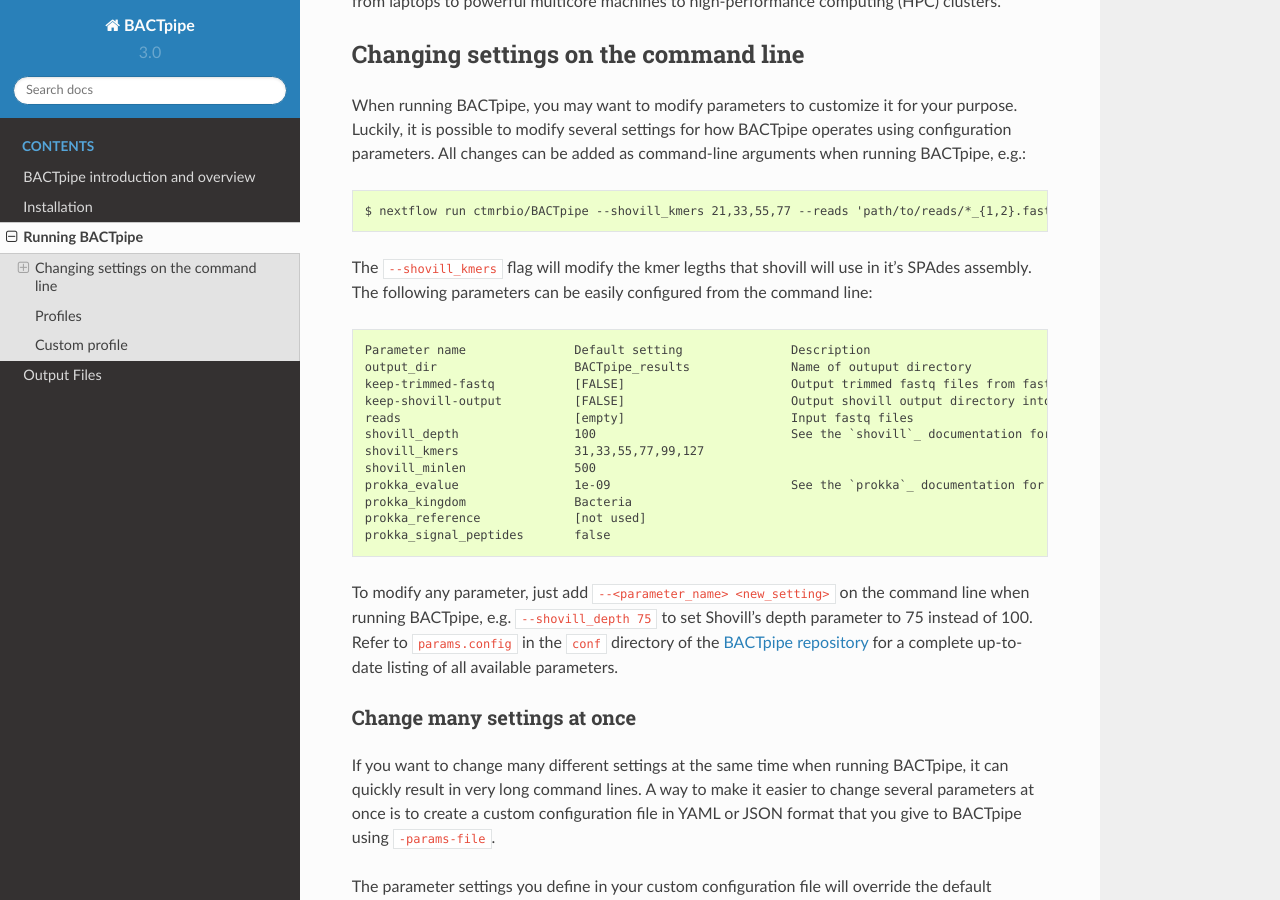
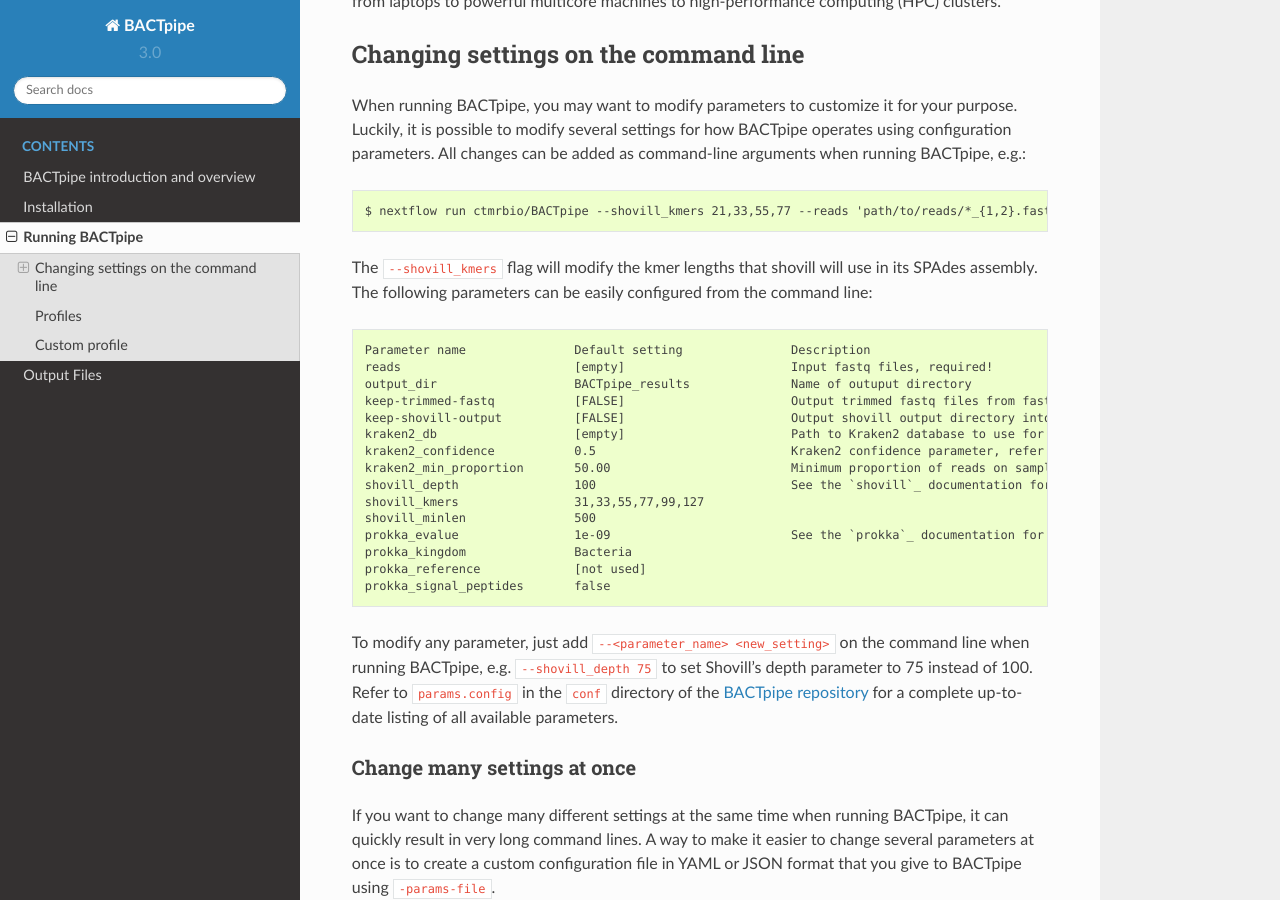
Before and after one commit to ctmrbio/BACTpipe, a Sphinx documentation site: the page built from docs/source/running.rst, in a window 1280 px wide and 900 px high, scrolled down 802 px. Built offline with Sphinx 7.4.7 and the Read the Docs theme 2.0.0, drawn with Linux system fonts in a browser that asks for light colours; some of the changed text lies outside the part shown.

Commit message:
Update docs

```diff
--- a/docs/source/installation.rst
+++ b/docs/source/installation.rst
@@ -16,10 +16,11 @@
 .. _Conda: https://docs.conda.io/en/latest/
 
 
-
 Install BACTpipe
 ****************
-After installing all the beforementioned dependencies, BACTpipe (`Github repository`_) will itself install the software needed for the process using conda when running the pieline.
+After installing all the beforementioned dependencies, BACTpipe (`Github
+repository`_) will itself install the software needed for the process using
+conda when running the pieline.
 
 .. _Github repository: https://github.com/ctmrbio/BACTpipe/tree/master
 
--- a/docs/source/output.rst
+++ b/docs/source/output.rst
@@ -25,10 +25,11 @@
 | fastp           | - ``*.fastp.fq.gz``  (optional)              | - Trimmed reads for each sample (For R1 and R2 respectively)                                                                                    |
 |                 | - ``*fastp.json``                            | - Quality trimming statistics                                                                                                                   |
 +-----------------+----------------------------------------------+-------------------------------------------------------------------------------------------------------------------------------------------------+
+| kraken2         | - ``*.kreport``                              | - Kraken2 report                                                                                                                                |
+|                 | - ``*.classification.txt``                   | - Genus, species, and Gram stain classification                                                                                                 |
++-----------------+----------------------------------------------+-------------------------------------------------------------------------------------------------------------------------------------------------+
 | shovill         | - ``*_shovill``   (optional)                 | - Shovill output directory containing ``*.fa``, ``*.fasta``, ``*.fastg``, ``*.gfa``, ``*.hist``, ``*.log``, ``*.changes``, and ``*.tab`` files  |
 |                 | - ``*.assembly_stats.txt``                   | - Summary of assembly statistics                                                                                                                |
-+-----------------+----------------------------------------------+-------------------------------------------------------------------------------------------------------------------------------------------------+
-| sendsketch      | - ``*.sendsketch.txt``                       | - Sendsketch classification output table                                                                                                        |
 +-----------------+----------------------------------------------+-------------------------------------------------------------------------------------------------------------------------------------------------+
 | prokka          | - ``*.gff``                                  | - Annotation in GFF3 format, containing both sequences and annotations                                                                          |
 |                 | - ``*.gbk``                                  | - Standard Genbank file                                                                                                                         |
--- a/docs/source/running.rst
+++ b/docs/source/running.rst
@@ -7,15 +7,15 @@
     $ nextflow run ctmrbio/BACTpipe --reads 'path/to/reads/*_R{1,2}.fastq.gz'
 
 This will instruct Nextflow to go to the ``ctmrbio`` Github organization to
-download and run the ``BACTpipe`` workflow. The argument
-``--reads`` is used to tell the workflow which input files you want to run
-BACTpipe on. Note that the path to the reads must be enclosed in single quotes
-(``'``), to prevent the shell from automatically expanding asterisks (``*``)
-and curly braces (``{}``).  In the above example, the part of the filename
-matched by the asterisk will be used as the sample name in BACTpipe, and
-``{1,2}`` refers to the pair of FASTQ files for paired-end data.  Input data
-should be in FASTQ, and can be either plain FASTQ, or compressed with gzip or
-bzip2 (with ``.gz`` or ``.bz2`` file suffixes).
+download and run the ``BACTpipe`` workflow. The argument ``--reads`` is used to
+tell the workflow which input files you want to run BACTpipe on. Note that the
+path to the reads must be enclosed in single quotes (``'``), to prevent the
+shell from automatically expanding asterisks (``*``) and curly braces (``{}``).
+In the above example, the part of the filename matched by the asterisk will be
+used as the sample name in BACTpipe, and ``{1,2}`` refers to the pair of FASTQ
+files for paired-end data.  Input data should be in FASTQ, and can be either
+plain FASTQ, or compressed with gzip or bzip2 (with ``.gz`` or ``.bz2`` file
+suffixes).
 
 .. note::
 
@@ -36,23 +36,25 @@
 
 Changing settings on the command line
 -------------------------------------
-When running BACTpipe, you may want to modify
-parameters to customize it for your purpose. Luckily,
-it is possible to modify several settings for how BACTpipe
-operates using configuration parameters.
-All changes can be added as command-line arguments
-when running BACTpipe, e.g.::
+When running BACTpipe, you may want to modify parameters to customize it for
+your purpose. Luckily, it is possible to modify several settings for how
+BACTpipe operates using configuration parameters. All changes can be added as
+command-line arguments when running BACTpipe, e.g.::
 
     $ nextflow run ctmrbio/BACTpipe --shovill_kmers 21,33,55,77 --reads 'path/to/reads/*_{1,2}.fastq.gz'
 
-The ``--shovill_kmers`` flag will modify the kmer legths that shovill will use in it's SPAdes assembly. The
-following parameters can be easily configured from the command line::
+The ``--shovill_kmers`` flag will modify the kmer lengths that shovill will use
+in its SPAdes assembly. The following parameters can be easily configured from
+the command line::
 
     Parameter name               Default setting               Description
+    reads                        [empty]                       Input fastq files, required!
     output_dir                   BACTpipe_results              Name of outuput directory
     keep-trimmed-fastq           [FALSE]                       Output trimmed fastq files from fastp into output_dir
     keep-shovill-output          [FALSE]                       Output shovill output directory into output_dir
-    reads                        [empty]                       Input fastq files
+    kraken2_db                   [empty]                       Path to Kraken2 database to use for taxonomic classification
+    kraken2_confidence           0.5                           Kraken2 confidence parameter, refer to `kraken2`_ documentation for details
+    kraken2_min_proportion       50.00                         Minimum proportion of reads on sample level to classify sample as containing species
     shovill_depth                100                           See the `shovill`_ documentation for details
     shovill_kmers                31,33,55,77,99,127
     shovill_minlen               500
@@ -63,7 +65,7 @@
 
 .. _shovill: https://github.com/tseemann/shovill
 .. _prokka: https://github.com/tseemann/prokka
-
+.. _kraken2: http://ccb.jhu.edu/software/kraken2
 
 To modify any parameter, just add ``--<parameter_name> <new_setting>`` on the
 command line when running BACTpipe, e.g. ``--shovill_depth 75`` to set
@@ -101,8 +103,8 @@
 configuration settings file directly from Github, `params.config`_, and make
 any changes you want directly in your custom version of ``params.config``. The
 file actually contains some comments explaining how the different variables
-work, to help out when modifying the settings. To run BACTpipe with a custom configuration
-in the Nextflow format, you use ``-c`` on the command line::
+work, to help out when modifying the settings. To run BACTpipe with a custom
+configuration in the Nextflow format, you use ``-c`` on the command line::
 
     $ nextflow run ctmrbio/BACTpipe -c path/to/custom_params.config --reads 'path/to/reads/*_{1,2}.fastq.gz'
 
@@ -115,9 +117,9 @@
 using Nextflow: 1) arguments using double dashes (i.e. ``--reads``) and 2)
 arguments using a single dash (i.e. ``-params-file``). Arguments using double
 dashes are sent to BACTpipe for evaluation, and are typically configuration
-variables that are defined inside BACTpipe. Arguments using a single dash
-are not visible to BACTpipe but are instead used by Nextflow itself, and
-typically alters how Nextflow executes BACTpipe.
+variables that are defined inside BACTpipe. Arguments using a single dash are
+not visible to BACTpipe but are instead used by Nextflow itself, and typically
+alters how Nextflow executes BACTpipe.
 
 
 Profiles
@@ -128,7 +130,10 @@
 * ``standard`` -- For local use on e.g. a laptop or Linux server. This is the
   default profile used if no profile is explicitly specified.
 * ``rackham`` -- For use on the UPPMAX's Rackham HPC system.
-* ``ctmrnas`` -- For use on CTMR's internal analysis server.
+* ``ctmr_nas`` -- For local execution on CTMR's old analysis server.
+* ``ctmr_gandalf`` -- For use on CTMR's Gandalf Slurm HPC system.
+* ``docker`` -- For use with docker containers.
+
 
 .. sidebar:: Cluster profiles
 
@@ -139,8 +144,8 @@
     account_name`` on the command line, or by adding it to a custom
     configuration file (see previous section).
 
-To run BACTpipe with a specific profile, use the ``-profile <profilename>`` argument (note the single dash before ``profile``)
-when running, e.g.::
+To run BACTpipe with a specific profile, use the ``-profile <profilename>``
+argument (note the single dash before ``profile``) when running, e.g.::
 
     $ nextflow run ctmrbio/BACTpipe -profile ctmrnas --reads '/proj/projectname/reads/*_{1,2}.fastq.gz'
 
```
Also changed, not shown: docs/source/introduction.rst (+10 -6 lines).
